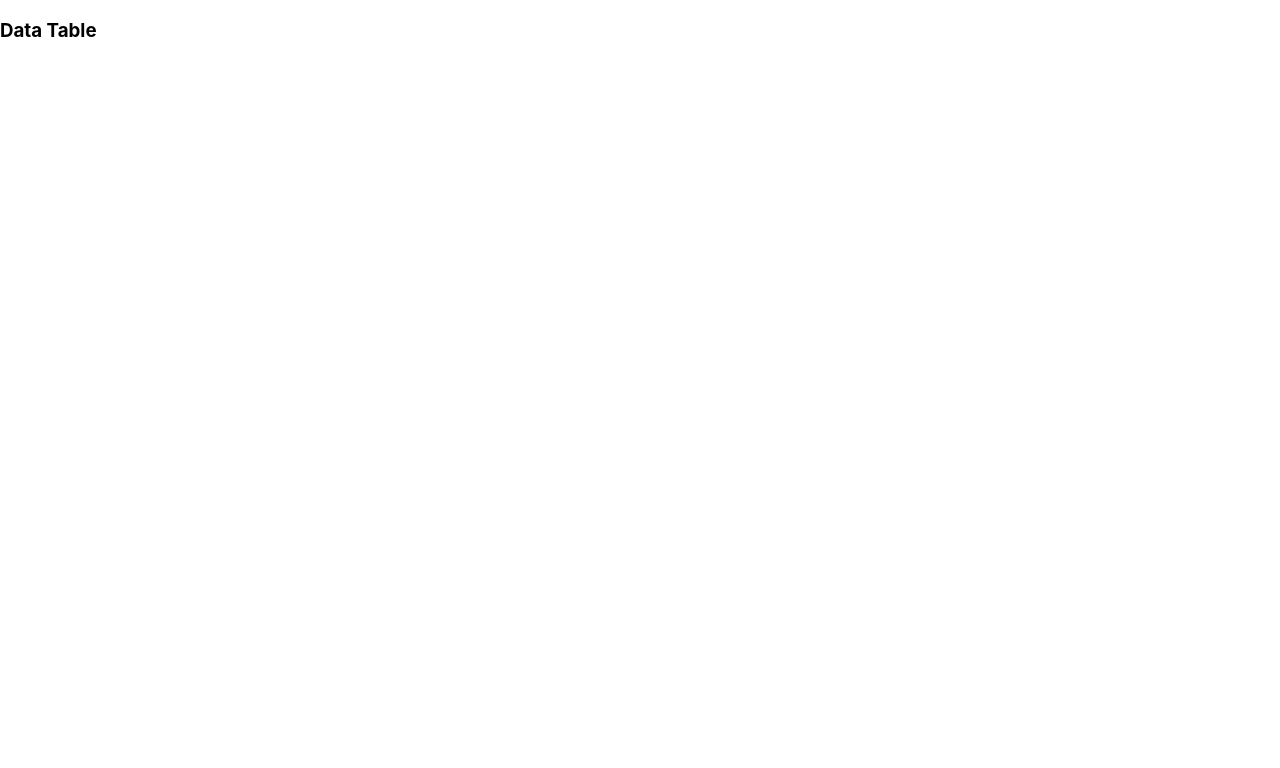
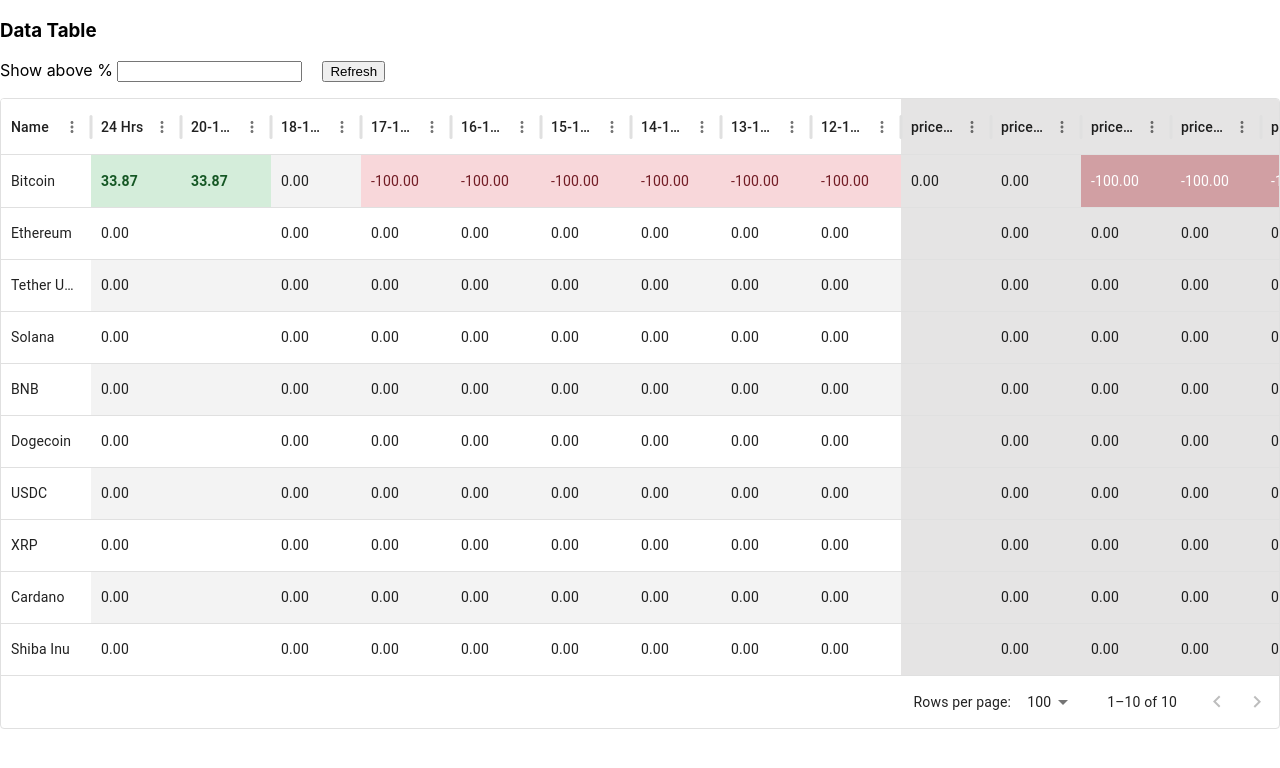
Before and after one commit to faizan-al-ghurair/cancrie, a React (Create React App) app: page / in a window 1280 px wide. Shown: the top 768 px of the page. Built offline with nearby package versions, Linux system fonts and the light colour scheme.

Commit message:
fixes temp

```diff
--- a/package.json
+++ b/package.json
@@ -1,6 +1,7 @@
 {
   "name": "my-app",
   "version": "0.1.0",
+  "homepage": "https://faizan-al-ghurair.github.io/cancrie",
   "private": true,
   "dependencies": {
     "@emotion/react": "^11.13.3",
@@ -22,6 +23,8 @@
     "web-vitals": "^2.1.4"
   },
   "scripts": {
+    "predeploy": "npm run build",
+    "deploy": "gh-pages -d build",
     "start": "react-scripts start",
     "build": "react-scripts build",
     "test": "react-scripts test",
@@ -44,5 +47,8 @@
       "last 1 firefox version",
       "last 1 safari version"
     ]
+  },
+  "devDependencies": {
+    "gh-pages": "^6.2.0"
   }
 }
--- a/src/App.jsx
+++ b/src/App.jsx
@@ -6,17 +6,17 @@
 import { correctSchemaOfDB } from "./helper/correctSchemaOfDB";
 import { TanStackTable } from "./Components/TanStackTable";
 
-import { Provider, useDispatch } from "react-redux";
-import { PersistGate } from "redux-persist/integration/react";
-import { store, persistor } from "./store"; // Import the configured store and persistor
-import { resetRedux } from "./reduxFunctions";
+// import { Provider, useDispatch } from "react-redux";
+// import { PersistGate } from "redux-persist/integration/react";
+// import { store, persistor } from "./store"; // Import the configured store and persistor
+// import { resetRedux } from "./reduxFunctions";
 
 function App() {
   // this function will filter out the coins not listed in binance
   const [cryptoData, setCryptoData] = useState([]);
   const [error, setError] = useState(null);
   const [fetchNow, setfetchNow] = useState(false);
-  const dispatch = useDispatch();
+  // const dispatch = useDispatch();
 
   const fetchCryptoData = async () => {
     // const url =
@@ -27,24 +27,28 @@
         throw new Error(`Error: ${response.status}`);
       }
       const data = await response.json();
-      addDataInDB(data);
+      setCryptoData(data);
+      // addDataInDB(data);
     } catch (err) {
       console.error("Failed to fetch crypto data:", err.message);
       setError(err.message);
     }
   };
+  // useEffect(() => {
+  //   fetchCryptoData();
+  // });
 
-  const addDataInDB = (data) => {
-    let toUpdateInDb = "";
-    const oldDataInDB = store.getState().coinLocalDB.coins;
-    const singTimeValueParsed = apiDataParserToSchema(data);
-    if (oldDataInDB && oldDataInDB && Object.keys(oldDataInDB)) {
-      toUpdateInDb = updateInDBParser(singTimeValueParsed, oldDataInDB); // (newData, oldDataBaseData)
-      dispatch({ type: "ADD_IN_LOCAL_DB", payload: toUpdateInDb });
-    } else {
-      dispatch({ type: "ADD_IN_LOCAL_DB", payload: singTimeValueParsed });
-    }
-  };
+  // const addDataInDB = (data) => {
+  //   let toUpdateInDb = "";
+  //   const oldDataInDB = store.getState().coinLocalDB.coins;
+  //   const singTimeValueParsed = apiDataParserToSchema(data);
+  //   if (oldDataInDB && oldDataInDB && Object.keys(oldDataInDB)) {
+  //     toUpdateInDb = updateInDBParser(singTimeValueParsed, oldDataInDB); // (newData, oldDataBaseData)
+  //     dispatch({ type: "ADD_IN_LOCAL_DB", payload: toUpdateInDb });
+  //   } else {
+  //     dispatch({ type: "ADD_IN_LOCAL_DB", payload: singTimeValueParsed });
+  //   }
+  // };
 
   //! clear Local DB
   // useEffect(() => {
@@ -68,16 +72,22 @@
   //   }
   // }, [fetchNow]);
 
-  console.log("---> state ", store.getState()?.coinLocalDB?.coins);
+  // console.log("---> state ", store.getState()?.coinLocalDB?.coins);
 
   return (
     <div className="" style={{ width: "100%", height: "100%" }}>
       <h3>Data Table</h3>
-      {store.getState()?.coinLocalDB?.coins && (
+      {/* {store.getState()?.coinLocalDB?.coins && ( */}
+      {cryptoData && cryptoData.length > 0 && (
         <>
-          <TanStackTable data={store.getState()?.coinLocalDB?.coins} />
+          {/* <TanStackTable data={store.getState()?.coinLocalDB?.coins} /> */}
         </>
       )}
+      {/* )} */}
+      <TanStackTable
+        data={correctSchemaOfDB}
+        refresh={fetchCryptoData}
+      />
     </div>
   );
 }
--- a/src/Components/TanStackTable.jsx
+++ b/src/Components/TanStackTable.jsx
@@ -55,7 +55,7 @@
   });
 };
 
-export const TanStackTable = ({ data }) => {
+export const TanStackTable = ({ data, refresh }) => {
   const [ipvalue, setValue] = useState(0);
   const rows = formatData(data);
 
@@ -267,6 +267,15 @@
               setValue(e.target.value);
             }}
           />
+          <button
+            style={{ marginLeft: 20 }}
+            onClick={() => {
+              refresh();
+            }}
+            title="Refresh Data"
+          >
+            {"Refresh"}
+          </button>
         </p>
       </div>
       <div style={{ marginTop: 10 }}>
--- a/src/index.js
+++ b/src/index.js
@@ -3,22 +3,24 @@
 import "./index.css";
 import App from "./App";
 import reportWebVitals from "./reportWebVitals";
-import { Provider, useDispatch } from "react-redux";
-import { PersistGate } from "redux-persist/integration/react";
-import { store, persistor } from "./store"; // Import the configured store and persistor
-import { resetRedux } from "./reduxFunctions";
+// import { Provider, useDispatch } from "react-redux";
+// import { PersistGate } from "redux-persist/integration/react";
+// import { store, persistor } from "./store"; // Import the configured store and persistor
+// import { resetRedux } from "./reduxFunctions";
 
+//   <Provider store={store}>
+{
+  /* <PersistGate loading={null} persistor={persistor}> */
+}
 const root = ReactDOM.createRoot(document.getElementById("root"));
 root.render(
   <React.StrictMode>
-    <Provider store={store}>
-      <PersistGate loading={null} persistor={persistor}>
-        <App />
-      </PersistGate>
-    </Provider>
+    <App />
   </React.StrictMode>
 );
 
+// </PersistGate>
+// </Provider>
 // If you want to start measuring performance in your app, pass a function
 // to log results (for example: reportWebVitals(console.log))
 // or send to an analytics endpoint. Learn more: https://bit.ly/CRA-vitals
--- a/src/reducers/coinReducer.js
+++ b/src/reducers/coinReducer.js
@@ -1,12 +1,12 @@
-const initialState = { coins: null };
+// const initialState = { coins: null };
 
-const coinReducer = (state = initialState, action) => {
-  switch (action.type) {
-    case "ADD_IN_LOCAL_DB":
-      return { coins: action.payload };
-    default:
-      return state;
-  }
-};
+// const coinReducer = (state = initialState, action) => {
+//   switch (action.type) {
+//     case "ADD_IN_LOCAL_DB":
+//       return { coins: action.payload };
+//     default:
+//       return state;
+//   }
+// };
 
-export default coinReducer;
+// export default coinReducer;
--- a/src/reducers/index.js
+++ b/src/reducers/index.js
@@ -1,10 +1,10 @@
-import { combineReducers } from "@reduxjs/toolkit";
+// import { combineReducers } from "@reduxjs/toolkit";
 
-// Example: Add your reducers here
-import coinReducer from "./coinReducer";
+// // Example: Add your reducers here
+// import coinReducer from "./coinReducer";
 
-const rootReducer = combineReducers({
-  coinLocalDB: coinReducer, // Add your reducers here
-});
+// const rootReducer = combineReducers({
+//   coinLocalDB: coinReducer, // Add your reducers here
+// });
 
-export default rootReducer;
+// export default rootReducer;
--- a/src/reduxFunctions.js
+++ b/src/reduxFunctions.js
@@ -1,5 +1,5 @@
-import { persistor } from "./store";
+// import { persistor } from "./store";
 
-export const resetRedux = () => {
-  persistor.purge();
-};
+// export const resetRedux = () => {
+//   persistor.purge();
+// };
--- a/src/store.js
+++ b/src/store.js
@@ -22,37 +22,40 @@
 
 // export { store, persistor };
 
-import { configureStore } from "@reduxjs/toolkit";
-import { persistStore, persistReducer } from "redux-persist";
-import storage from "redux-persist/lib/storage";
-import {
-  FLUSH,
-  REHYDRATE,
-  PAUSE,
-  PERSIST,
-  PURGE,
-  REGISTER,
-} from "redux-persist";
-import rootReducer from "./reducers";
 
-const persistConfig = {
-  key: "root",
-  storage,
-};
 
-const persistedReducer = persistReducer(persistConfig, rootReducer);
 
-const store = configureStore({
-  reducer: persistedReducer,
-  middleware: (getDefaultMiddleware) =>
-    getDefaultMiddleware({
-      serializableCheck: {
-        // Ignore these redux-persist action types
-        ignoredActions: [FLUSH, REHYDRATE, PAUSE, PERSIST, PURGE, REGISTER],
-      },
-    }),
-});
+// import { configureStore } from "@reduxjs/toolkit";
+// import { persistStore, persistReducer } from "redux-persist";
+// import storage from "redux-persist/lib/storage";
+// import {
+//   FLUSH,
+//   REHYDRATE,
+//   PAUSE,
+//   PERSIST,
+//   PURGE,
+//   REGISTER,
+// } from "redux-persist";
+// import rootReducer from "./reducers";
 
-const persistor = persistStore(store);
+// const persistConfig = {
+//   key: "root",
+//   storage,
+// };
 
-export { store, persistor };
+// const persistedReducer = persistReducer(persistConfig, rootReducer);
+
+// const store = configureStore({
+//   reducer: persistedReducer,
+//   middleware: (getDefaultMiddleware) =>
+//     getDefaultMiddleware({
+//       serializableCheck: {
+//         // Ignore these redux-persist action types
+//         ignoredActions: [FLUSH, REHYDRATE, PAUSE, PERSIST, PURGE, REGISTER],
+//       },
+//     }),
+// });
+
+// const persistor = persistStore(store);
+
+// export { store, persistor };
```
Also changed, not shown: 2 other files (tests, documents, lock files or other folders).
